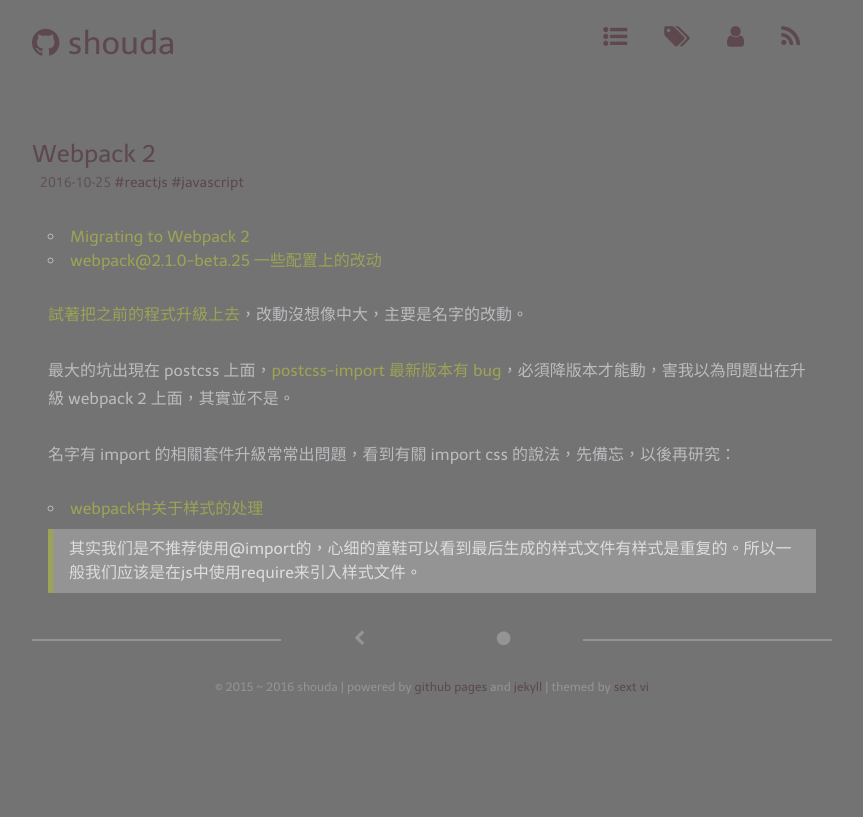
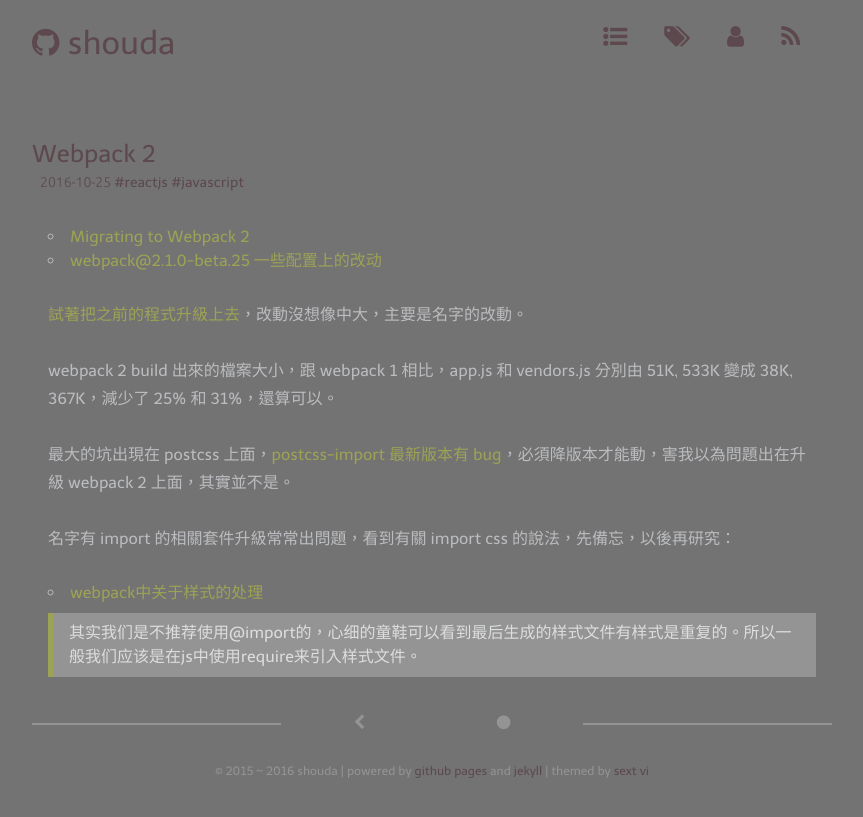
Before and after one commit to shouda/shouda.github.io, a Jekyll site: the page built from _posts/2016-10-25-webpack-2.markdown, in a window 1280 px wide. Shown: the top 817 px of the page, without its empty margins (208-1071 px from the left). Built offline with Jekyll 4.4.1, drawn with Linux system fonts in a browser that asks for light colours; nearby versions of some CDN libraries.

Commit message:
update post

```diff
--- a/_posts/2016-10-25-webpack-2.markdown
+++ b/_posts/2016-10-25-webpack-2.markdown
@@ -12,6 +12,8 @@
 
 [試著把之前的程式升級上去](https://github.com/shouda/color-hwb-viewer/commit/a9a37ecdddde08ea8d5f7aee954de4c76a485d60)，改動沒想像中大，主要是名字的改動。
 
+webpack 2 build 出來的檔案大小，跟 webpack 1 相比，app.js 和 vendors.js 分別由 51K, 533K 變成 38K, 367K，減少了 25% 和 31%，還算可以。
+
 最大的坑出現在 postcss 上面，[postcss-import 最新版本有 bug](https://github.com/postcss/postcss-import/issues/220)，必須降版本才能動，害我以為問題出在升級 webpack 2 上面，其實並不是。
 
 名字有 import 的相關套件升級常常出問題，看到有關 import css 的說法，先備忘，以後再研究：
```
